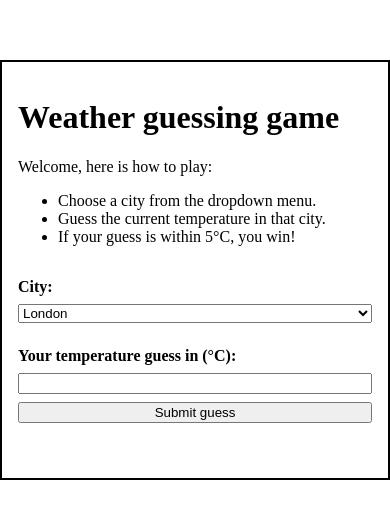
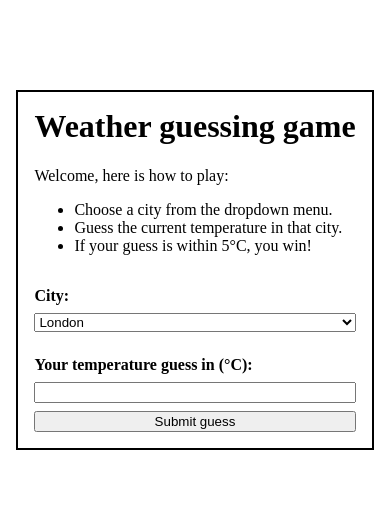
Before and after one commit to emilllarsen/IDG1100-Exam, a plain HTML site: page index.html in a window 390 px wide. Shown: the part 152-670 px from the top of the page. Drawn offline with Linux system fonts and the light colour scheme.

Commit message:
Add responsive border, fix margin on h1.

```diff
--- a/style.css
+++ b/style.css
@@ -13,8 +13,10 @@ body {
 .game-container {
     border: 2px solid black; /* Border around the game */
     padding: 1rem;         /* Padding inside the border */
-    width: 24rem;
-    height: 24rem;
+}
+
+h1 {
+    margin-top: 0;
 }
 
 form {
```
